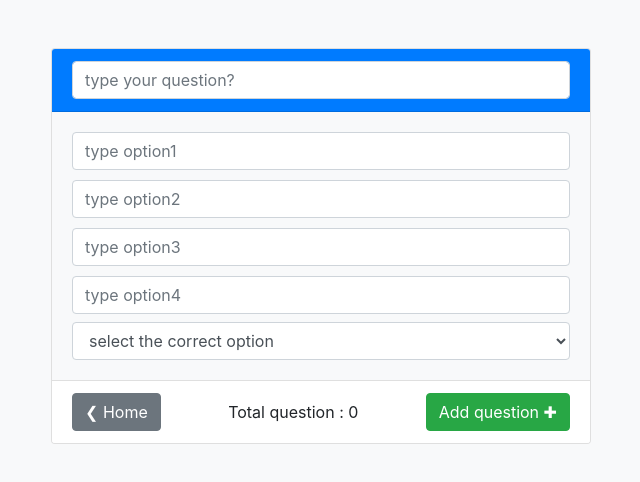
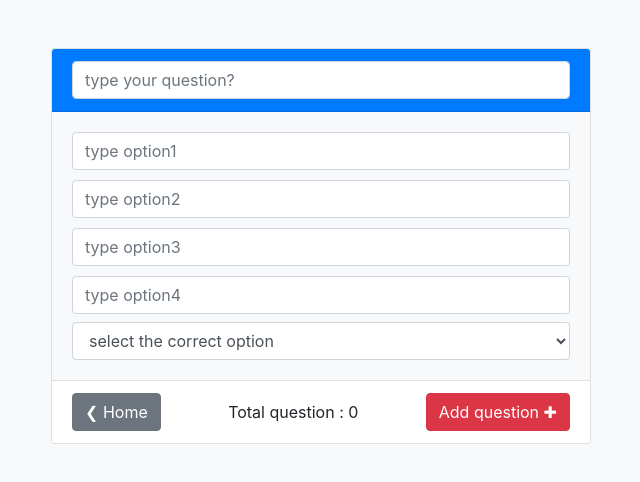
Before and after one commit to komutkadum/8.QuizApp, a plain HTML site: page addquestion.html in a window 1280 px wide. Shown: the whole page, without its empty margins (224-864 px from the left). Drawn offline with nearby package versions, Linux system fonts and the light colour scheme.

Commit message:
Update addquestion.html

```diff
--- a/addquestion.html
+++ b/addquestion.html
@@ -40,7 +40,7 @@
                         <div style="display:flex;justify-content: space-between;">
                             <button class="btn btn-secondary" onclick="window.location.replace('index.html')">&#10094; Home</button>
                             <button class="btn" id="addquestion-total"></button>
-                            <button class="btn btn-success" onclick="addquestionAdd()">
+                            <button class="btn btn-danger" onclick="addquestionAdd()">
                                 Add question &#10010;
                             </button>
                         </div>
```
